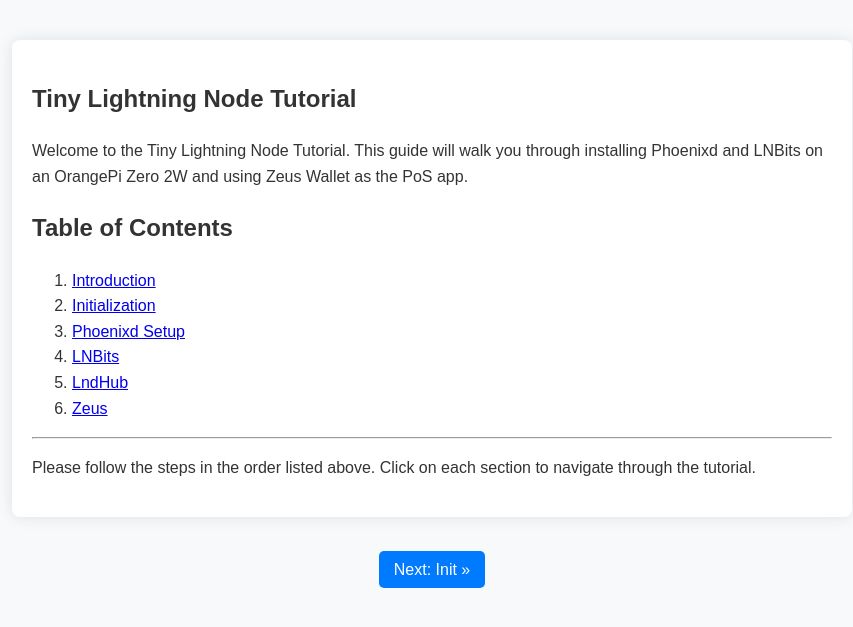
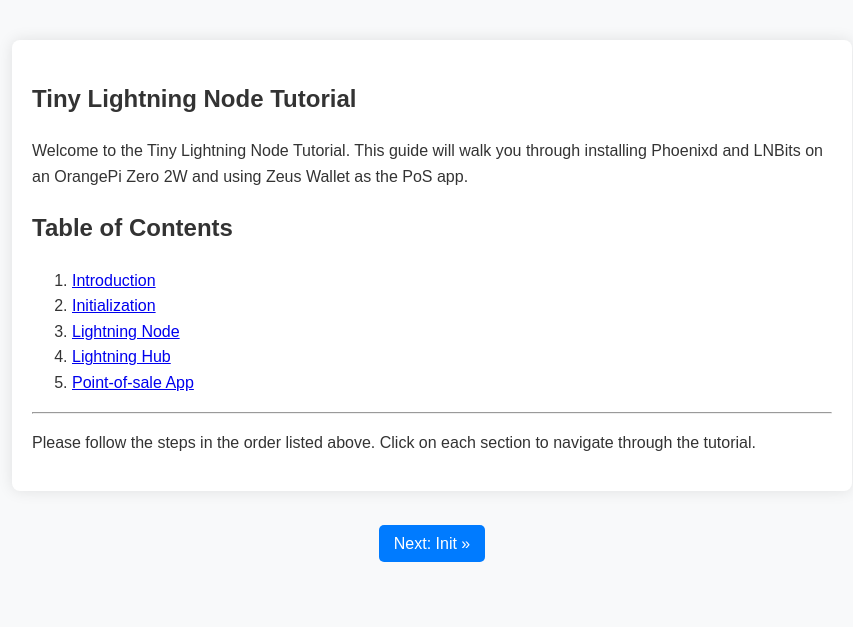
Before and after one commit to chrisguida/tiny-lightning-node-tutorial, a Jekyll site: the page built from index.md, in a window 1280 px wide. Shown: the top 627 px of the page, without its empty margins (208-1061 px from the left). Built offline with Jekyll 4.4.1, drawn with Linux system fonts in a browser that asks for light colours.

Commit message:
update index.md

```diff
--- a/index.md
+++ b/index.md
@@ -11,10 +11,9 @@
 
 1. [Introduction]({{ site.baseurl }}/tutorial/01-intro/)
 2. [Initialization]({{ site.baseurl }}/tutorial/02-init/)
-3. [Phoenixd Setup]({{ site.baseurl }}/tutorial/03-phoenixd/)
-4. [LNBits]({{ site.baseurl }}/tutorial/04-lnbits/)
-5. [LndHub]({{ site.baseurl }}/tutorial/05-lndhub/)
-6. [Zeus]({{ site.baseurl }}/tutorial/06-zeus/)
+3. [Lightning Node]({{ site.baseurl }}/tutorial/03-node/)
+4. [Lightning Hub]({{ site.baseurl }}/tutorial/04-hub/)
+5. [Point-of-sale App]({{ site.baseurl }}/tutorial/05-pos-app/)
 
 ---
 
```
